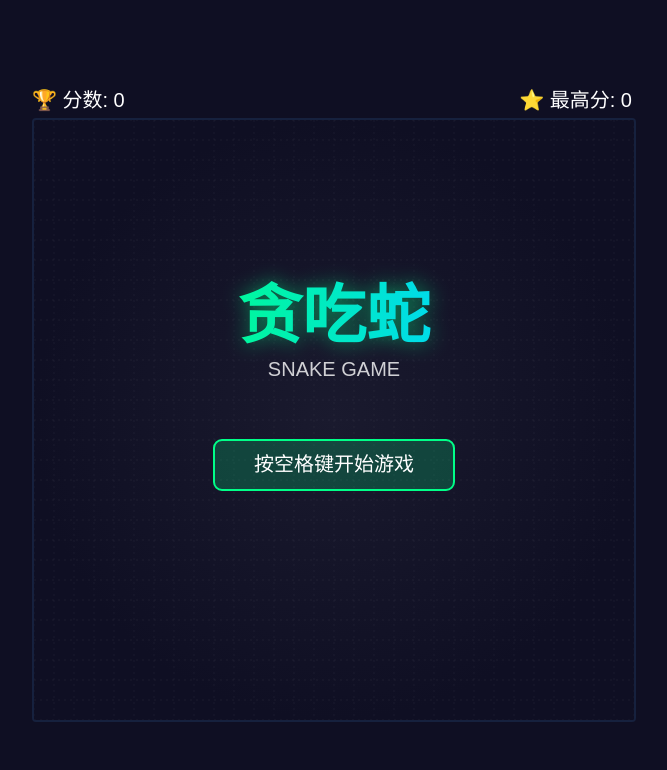
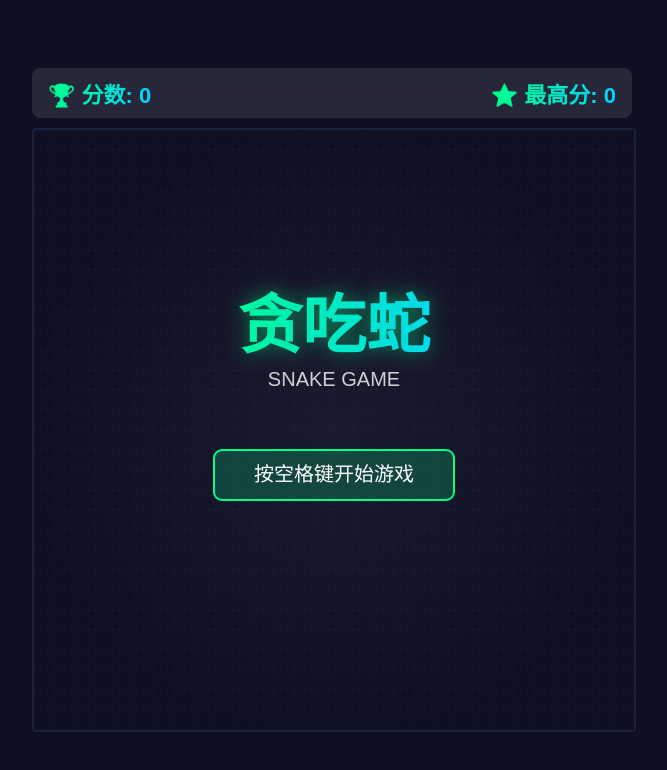
Before and after one commit to jinpeng-vnode/snake-game, a plain HTML site: page index.html in a window 1280 px wide. Shown: the whole page, without its empty margins (308-975 px from the left). Drawn offline with Linux system fonts and the light colour scheme.

Commit message:
feat(ui): 分数面板美化 - 卡片样式和渐变文字

```diff
--- a/index.html
+++ b/index.html
@@ -26,16 +26,27 @@
             width: 600px;
         }
 
-        /* 分数面板 — Canvas 上方的 HTML 元素（L2-TASK-008: 400px→600px） */
+        /* 分数面板 — Canvas 上方的 HTML 元素（L2-TASK-009: 卡片样式 + 渐变文字） */
         .score-panel {
             display: flex;
             justify-content: space-between;
             align-items: center;
             width: 600px;
-            height: 40px;
-            padding: 8px 0;
-            color: #ffffff;
-            font-size: 20px;
+            height: 50px;
+            padding: 12px 16px;
+            background: rgba(255, 255, 255, 0.1);
+            border-radius: 8px;
+            backdrop-filter: blur(10px);
+            margin-bottom: 10px;
+        }
+
+        .score-panel span {
+            background: linear-gradient(90deg, #00ff88, #00d4ff);
+            -webkit-background-clip: text;
+            -webkit-text-fill-color: transparent;
+            background-clip: text;
+            font-weight: bold;
+            font-size: 22px;
         }
 
         /* 游戏画布（L2-TASK-008: 添加响应式支持） */
```
